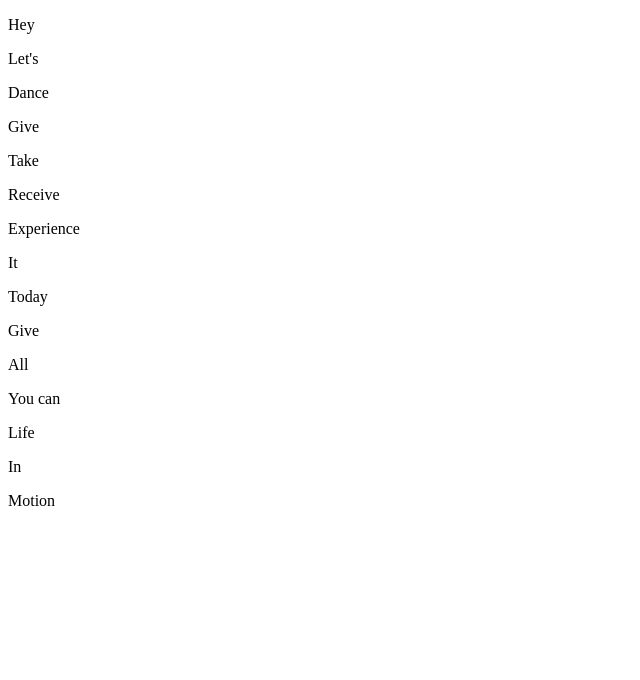
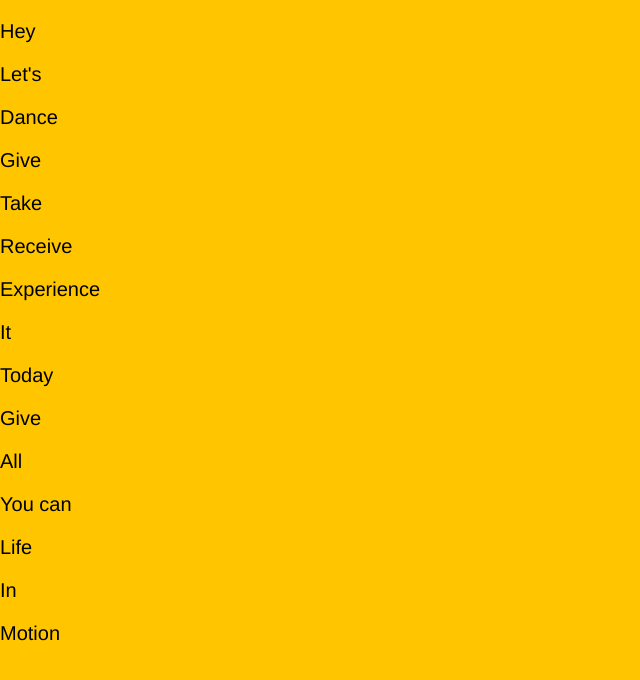
Before and after one commit to kmumladze/Running-Motivation, a plain HTML site: page index.html in a window 1280 px wide. Shown: the whole page, without its empty margins (0-640 px from the left). Drawn offline with Linux system fonts and the light colour scheme.

Commit message:
feat: add css file style: html and body

```diff
--- a/index.html
+++ b/index.html
@@ -10,6 +10,7 @@
       type="text/css"
     />
     <link rel="icon" href="https://fav.farm/🔥" />
+    <link rel="stylesheet" href="style.css" />
   </head>
   <body>
     <div class="boxes">
--- /dev/null
+++ b/style.css
@@ -0,0 +1,17 @@
+html {
+  box-sizing: border-box;
+  background: #ffc600;
+  font-family: "helvetica neue";
+  font-size: 20px;
+  font-weight: 200;
+}
+
+body {
+  margin: 0;
+}
+
+*,
+*:before,
+*:after {
+  box-sizing: inherit;
+}
```
